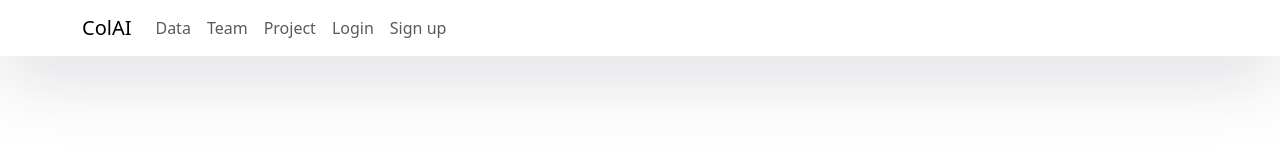
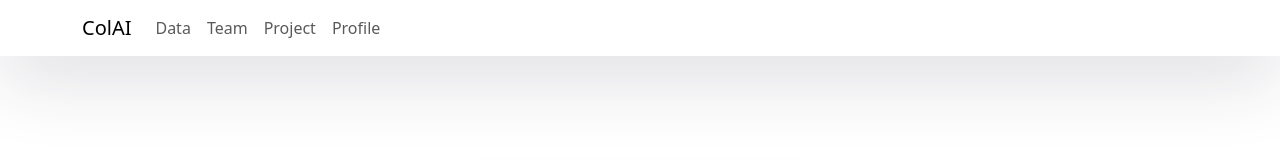
Before and after one commit to Collaborative-AI/colteam, a React (Create React App) app in the folder my-react-app/: page /log-in in a window 1280 px wide. Shown: the top 160 px of the page. Built offline with nearby package versions, Linux system fonts and the light colour scheme.

Commit message:
add profile

```diff
--- a/my-react-app/src/App.js
+++ b/my-react-app/src/App.js
@@ -11,6 +11,7 @@ import Navbar from './components/navbar.component'
 import LoggedIn from './components/loggedin.component'
 import ForgetPasswd from './components/forget_passwd.component'
 import Project from './components/project.component'
+import Profile from './components/profile.component'
 
 function App() {
   return (
@@ -28,6 +29,7 @@ function App() {
               <Route path="/sign-up" element={<SignUp />} />
               <Route path="/logged-in" element={<LoggedIn />} />
               <Route path="/forget_passwd" element={<ForgetPasswd />} />
+              {/* <Route path="/profile" element={<Profile />} /> */}
             </Routes>
           </div>
         </div>
--- a/my-react-app/src/components/AuthProvider.component.js
+++ b/my-react-app/src/components/AuthProvider.component.js
@@ -3,7 +3,14 @@ import { createContext, useState } from "react";
 const AuthContext = createContext({});
 
 export const AuthProvider = ({ children }) => {
-    const [auth, setAuth] = useState({});
+    const [auth, setAuth] = useState({
+        // email: '',
+        // password: '',
+        ...FormData,
+        roles: '',
+        accessToken: '',
+        success: true,
+    });
 
     return (
         <AuthContext.Provider value={{ auth, setAuth }}>
--- a/my-react-app/src/components/login.component.js
+++ b/my-react-app/src/components/login.component.js
@@ -6,8 +6,7 @@ import AuthContext from './AuthProvider.component';
 
 export default function Login() {
   const { setAuth } = useContext(AuthContext);
-  const [success, setSuccess] = useState(false);
-
+  const { success, setSuccess } = false;
   const [formData, setFormData] = useState({
     email: '',
     password: '',
@@ -39,7 +38,7 @@ export default function Login() {
         // navigate('/logged-in');
         const accessToken = response?.data?.accessToken;
         const roles = response?.data?.roles;
-        setAuth({ ...formData, roles, accessToken });
+        setAuth({ ...formData, roles, accessToken, success: true });
         setSuccess(true);
       })
       .catch((error) => {
--- a/my-react-app/src/components/navbar.component.js
+++ b/my-react-app/src/components/navbar.component.js
@@ -4,7 +4,8 @@ import { Link, useLocation } from 'react-router-dom'
 import AuthContext from './AuthProvider.component'
 
 function Navbar() {
-  const { success } = useContext(AuthContext);
+  const { auth } = useContext(AuthContext);
+  const { success } = auth;
 
   return (
     <nav className="navbar navbar-expand-lg navbar-light fixed-top">
--- /dev/null
+++ b/my-react-app/src/components/profile.component.js
@@ -0,0 +1,9 @@
+import React, { Component } from 'react'
+
+export default class Profile extends Component {
+    render() {
+        return (
+            <h3>Profile</h3>
+        )
+    }
+}
--- a/my-react-app/src/index.js
+++ b/my-react-app/src/index.js
@@ -3,11 +3,14 @@ import ReactDOM from 'react-dom/client';
 import './index.css';
 import App from './App';
 import reportWebVitals from './reportWebVitals';
+import { AuthProvider } from './components/AuthProvider.component';
 
 const root = ReactDOM.createRoot(document.getElementById('root'));
 root.render(
   <React.StrictMode>
-    <App />
+    <AuthProvider>
+      <App />
+    </AuthProvider>
   </React.StrictMode>
 );
 
```
